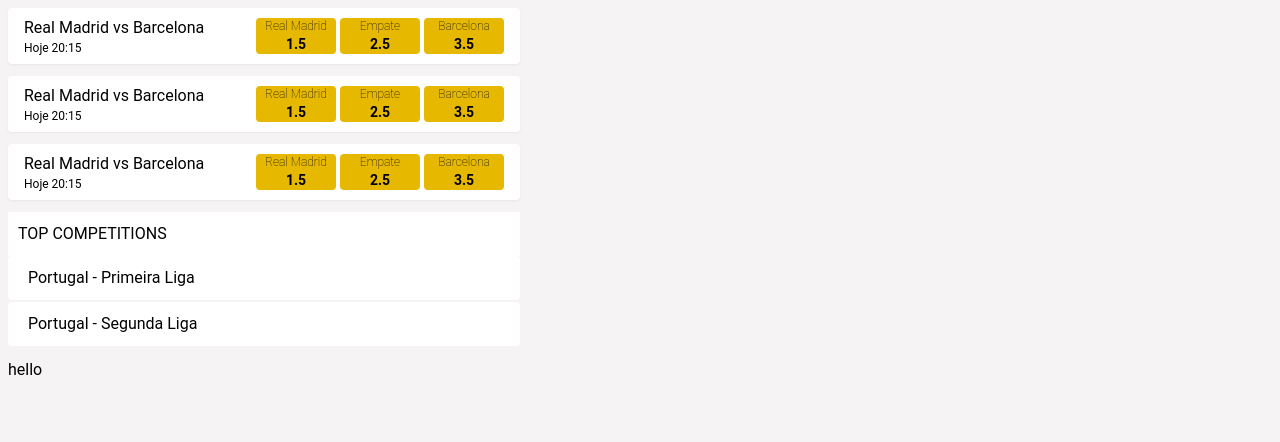
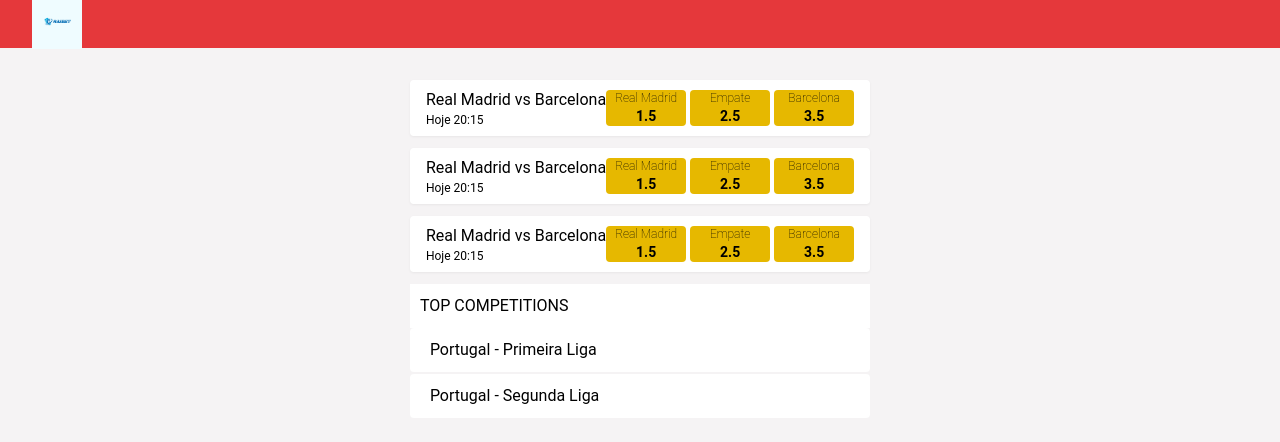
Before and after one commit to gonaloppcc/projetoRAS, a Next.js app in the folder frontend/: page / in a window 1280 px wide. Shown: the top 442 px of the page. Built offline with nearby package versions, Linux system fonts and the light colour scheme.

Commit message:
Add responsible layout.

```diff
--- /dev/null
+++ b/frontend/src/components/Navbar/index.tsx
@@ -0,0 +1,13 @@
+import React from 'react';
+import Image from 'next/image';
+
+export const Navbar = () => {
+    return (
+        <div className="hidden md:flex flex-row justify-between items-center px-8 h-12 gap-3 bg-IMPERIAL_RED ">
+            <div className="flex flex-row items-center">
+                <Image src={'/logo.png'} width={50} height={50} />
+            </div>
+            <div></div>
+        </div>
+    );
+};
--- a/frontend/src/components/PageLayout/index.tsx
+++ b/frontend/src/components/PageLayout/index.tsx
@@ -1,9 +1,21 @@
 import React from 'react';
+import {Navbar} from '@components/Navbar';
 
 export interface PageLayoutProps {
     children: React.ReactNode;
 }
 
 export const PageLayout = ({children}: PageLayoutProps) => {
-    return <div className="w-screen h-screen">{children}</div>;
+    return (
+        <div className="w-screen h-screen flex flex-col">
+            <Navbar></Navbar>
+            <div className="w-full h-full p-8 bg-CULTURED flex flex-row justify-center gap-8">
+                <div className="hidden md:flex flex-row justify-center w-1/4"></div>
+                <div className="flex flex-row justify-center w-1/2">
+                    {children}
+                </div>
+                <div className="hidden md:flex flex-row justify-center w-1/4 "></div>
+            </div>
+        </div>
+    );
 };
--- a/frontend/src/pages/index.tsx
+++ b/frontend/src/pages/index.tsx
@@ -1,11 +1,9 @@
 import type {NextPage} from 'next';
 import {EventCard, EventCardProps} from '@components/EventCard';
 //import hello from '../../locales/pt/common.json';
-import pt from '@locales/pt/common.json';
-import en from '@locales/en/common.json';
-import {useRouter} from 'next/router';
 import {Competitions} from '@components/Competitions';
 import {CompetitionProps} from '@components/CompetitionCard';
+import {PageLayout} from '@components/PageLayout';
 
 /* FIXME Mock data hardcoded */
 const MOCK_EVENT: EventCardProps = {
@@ -43,23 +41,16 @@
 ];
 
 const Home: NextPage = () => {
-    const router = useRouter();
-
-    const locale = router.locale || 'en';
-
     /* FIXME DUMMY MAIN PAGE!! */
     return (
-        <div className="bg-CULTURED w-screen h-screen p-2 flex flex-col gap-3">
-            {MOCK_EVENTS.map((event) => (
-                <EventCard key={event.eventName} {...event} />
-            ))}
-            <Competitions competitions={MOCK_COMPETITIONS} />
-            {
-                locale == 'en'
-                    ? en.hello
-                    : pt.hello /* FIXME Hardcoded as an example */
-            }
-        </div>
+        <PageLayout>
+            <div className="flex flex-col justify-start gap-3">
+                {MOCK_EVENTS.map((event) => (
+                    <EventCard key={event.eventName} {...event} />
+                ))}
+                <Competitions competitions={MOCK_COMPETITIONS} />
+            </div>
+        </PageLayout>
     );
 };
 
```
